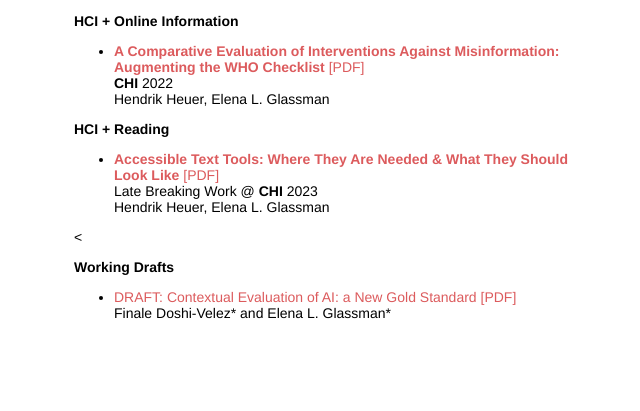
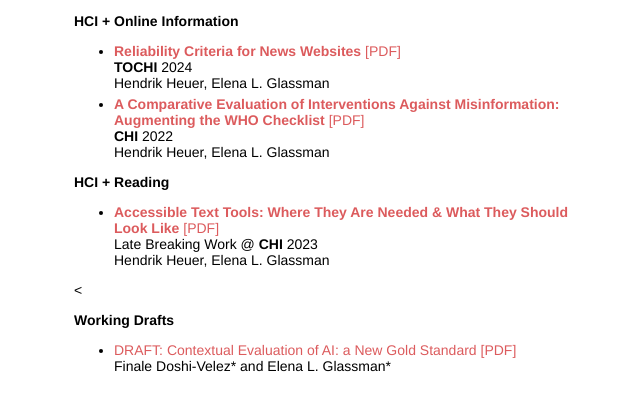
Before and after one commit to eglassman/eglassman.github.io, a Jekyll site: the page built from index.html, in a window 1280 px wide and 900 px high, scrolled down 6032 px, cut to the strip 421-832 px from the top of the window. Shown: the whole strip, without its empty margins (169-809 px from the left). Built offline with Jekyll 4.4.1, drawn with Linux system fonts in a browser that asks for light colours.

Commit message:
added TOCHI on reliability criteria paper

```diff
--- a/index.html
+++ b/index.html
@@ -304,6 +304,10 @@ Problems at Scale</b> [PDF]</a>
       </p>
 
       <ul>
+        <li><a href="papers/reliability_criteria.pdf"><b>Reliability Criteria for News Websites</b> [PDF]</a>
+          <br/><b>TOCHI</b> 2024
+          <br/>Hendrik Heuer, Elena L. Glassman
+        </li>
         <li><a href="papers/who_checklist_chi22.pdf"><b>A Comparative Evaluation of Interventions Against Misinformation: Augmenting the WHO Checklist</b> [PDF]</a>
           <br/><b>CHI</b> 2022
           <br/>Hendrik Heuer, Elena L. Glassman
```
